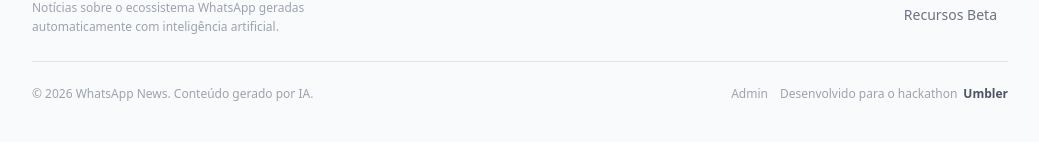
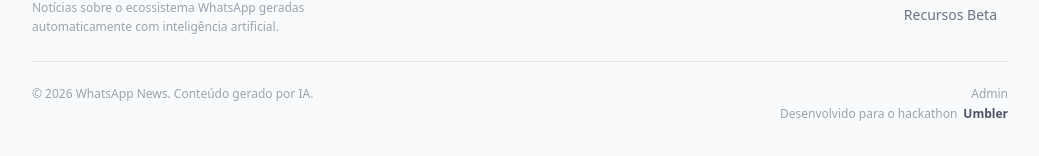
Before and after one commit to nathancarvalhocota/whatsapp-news-portal, a Next.js app in the folder apps/web-next/: page / in a window 1280 px wide. Shown: the part 740-896 px from the top of the page, without its empty margins (120-1159 px from the left). Built offline with nearby package versions, Linux system fonts and the light colour scheme; no server answers.

Commit message:
fix admin link position

```diff
--- a/apps/web-next/app/layout.tsx
+++ b/apps/web-next/app/layout.tsx
@@ -134,17 +134,18 @@ export default function RootLayout({
 
             <Separator className="my-6" />
 
-            <div className="flex flex-col sm:flex-row items-center justify-between gap-2 text-xs text-gray-400">
+            <div className="flex flex-col sm:flex-row items-center justify-between gap-2 text-xs text-gray-400 mb-1">
               <span>
                 © {new Date().getFullYear()} WhatsApp News. Conteúdo gerado por IA.
               </span>
-              <span className="flex items-center gap-3">
               <a
                 href="/admin"
-                  className="hover:text-gray-600 transition-colors"
+                className="text-gray-400 hover:text-gray-600 transition-colors"
               >
                 Admin
               </a>
+            </div>
+            <div className="flex justify-end text-xs text-gray-400">
               <span className="flex items-center gap-1.5">
                 Desenvolvido para o hackathon{' '}
                 <a
@@ -156,7 +157,6 @@ export default function RootLayout({
                   Umbler
                 </a>
               </span>
-              </span>
             </div>
           </div>
         </footer>
```
Lines whose indentation alone changed are shown as unchanged.
